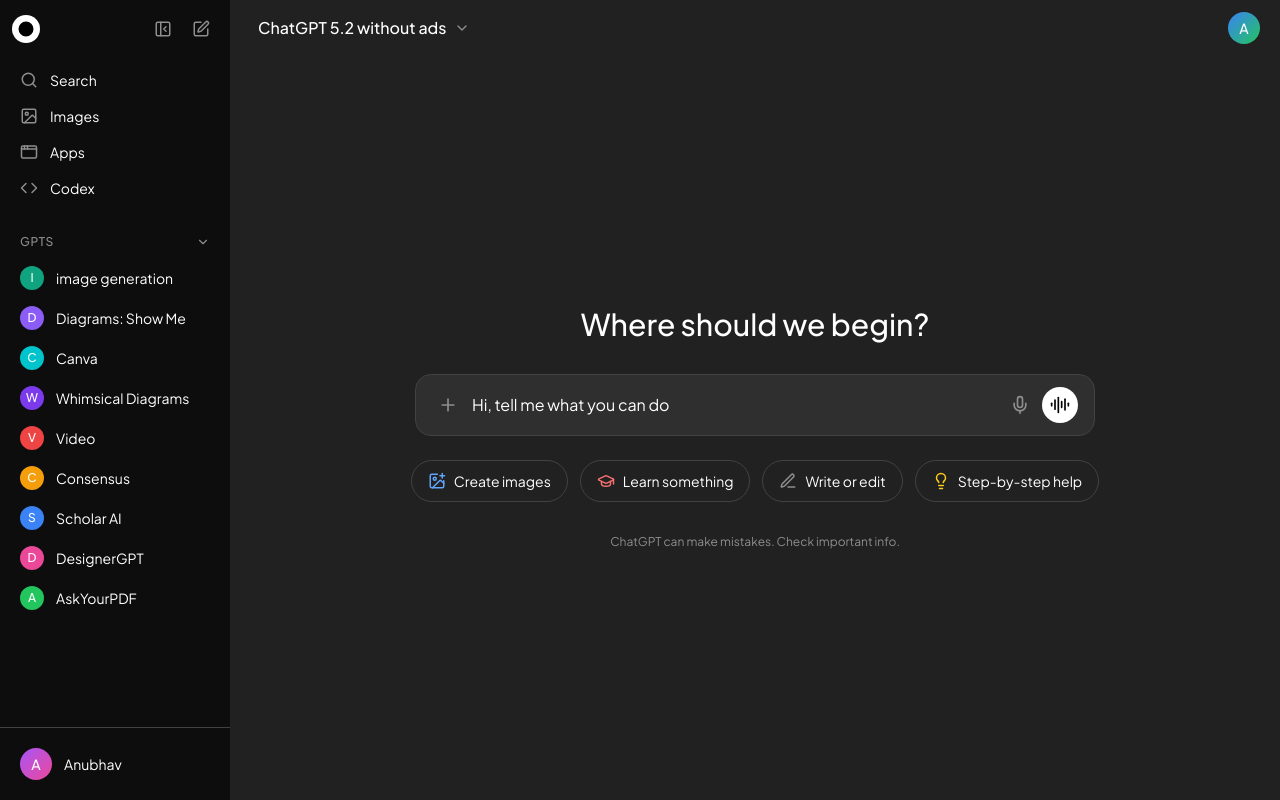
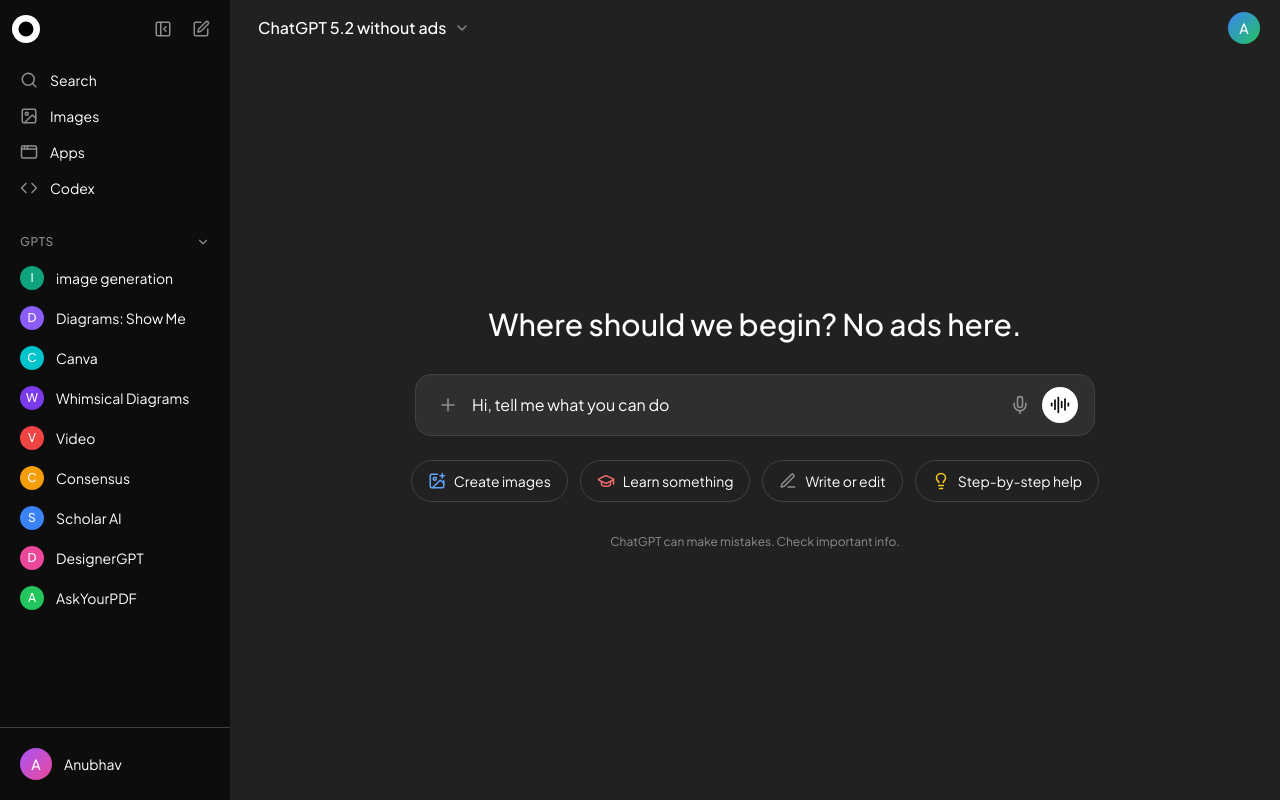
Before and after one commit to anubhav1004/chatgptwithoutads, a Next.js app: page / in a window 1280 px wide. Built offline with nearby package versions, Linux system fonts and the light colour scheme.

Commit message:
Add no ads to heading

```diff
--- a/components/ChatArea.tsx
+++ b/components/ChatArea.tsx
@@ -175,7 +175,7 @@
     <div className="flex-1 flex flex-col items-center justify-center px-3 sm:px-4">
       {/* Main heading */}
       <h1 className="text-2xl sm:text-3xl font-medium text-text-primary mb-6 sm:mb-8 text-center">
-        Where should we begin?
+        Where should we begin? No ads here.
       </h1>
 
       {/* Chat input */}
```
